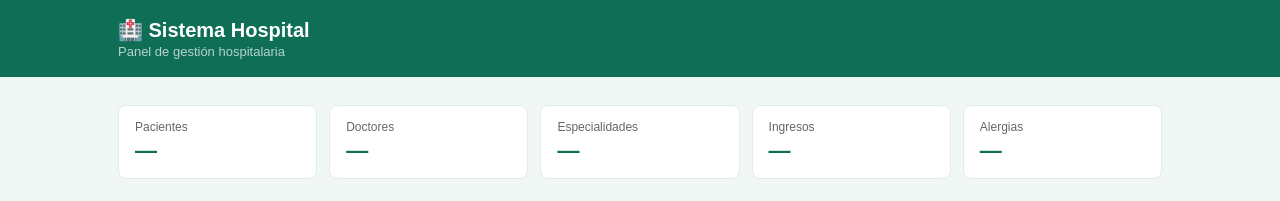
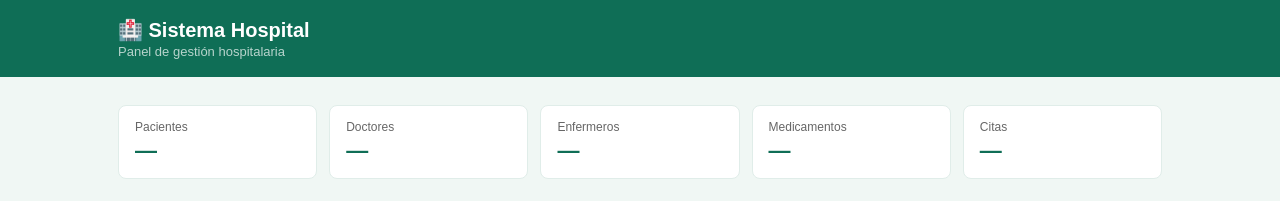
Before and after one commit to HEKRON00/hospital-web, a website: page public/index.html in a window 1280 px wide. Shown: the top 201 px of the page. Drawn offline with Linux system fonts and the light colour scheme; no server answers.

Commit message:
add html style

```diff
--- a/public/index.html
+++ b/public/index.html
@@ -49,9 +49,9 @@
   <div class="stats">
     <div class="stat"><div class="stat-label">Pacientes</div><div class="stat-val" id="s-pacientes">—</div></div>
     <div class="stat"><div class="stat-label">Doctores</div><div class="stat-val" id="s-doctores">—</div></div>
-    <div class="stat"><div class="stat-label">Especialidades</div><div class="stat-val" id="s-especialidades">—</div></div>
-    <div class="stat"><div class="stat-label">Ingresos</div><div class="stat-val" id="s-ingresos">—</div></div>
-    <div class="stat"><div class="stat-label">Alergias</div><div class="stat-val" id="s-alergias">—</div></div>
+    <div class="stat"><div class="stat-label">Enfermeros</div><div class="stat-val" id="s-Enfermeros">—</div></div>
+    <div class="stat"><div class="stat-label">Medicamentos</div><div class="stat-val" id="s-Medicamentos">—</div></div>
+    <div class="stat"><div class="stat-label">Citas</div><div class="stat-val" id="s-Citas">—</div></div>
   </div>
 
   <div class="nav">
```
